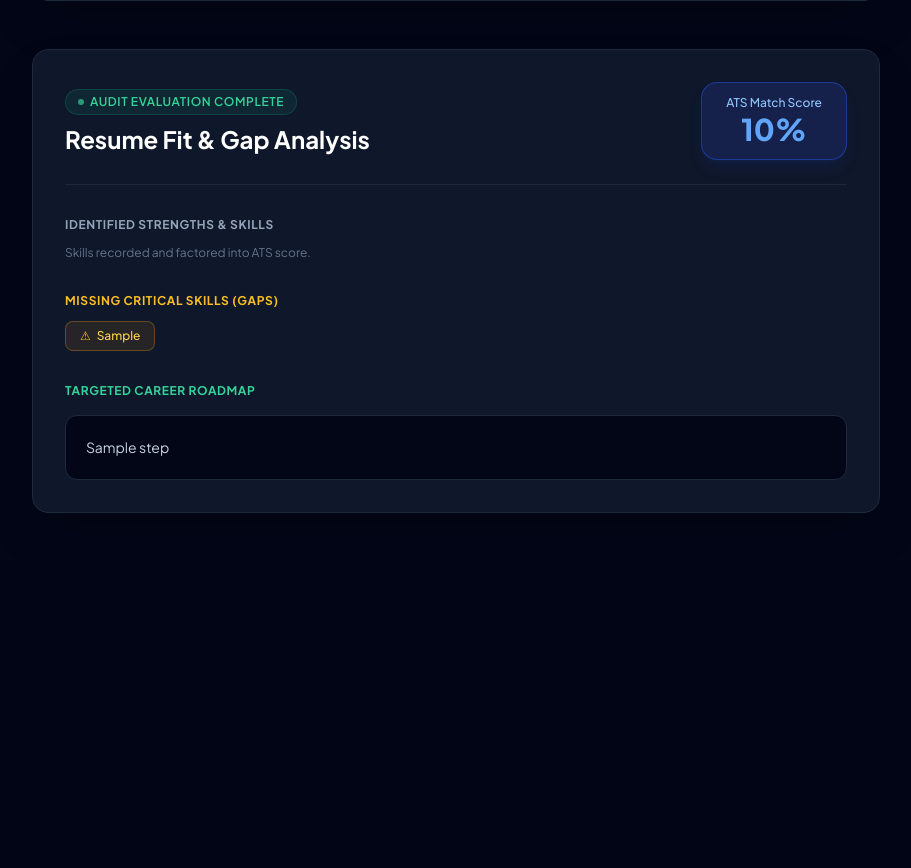
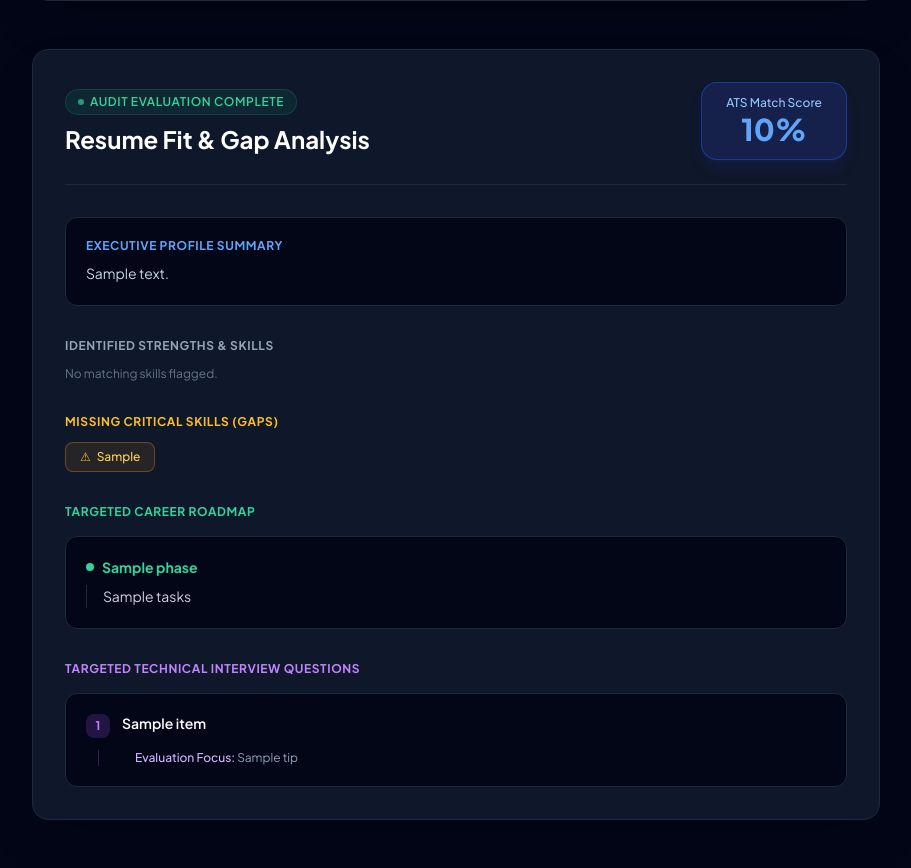
Before and after one commit to DevSatyam7/Ai-Resume-Analyzer, a Flask app: template templates/dashboard.html in a window 1280 px wide. Shown: the part 689-1557 px from the top of the page, without its empty margins (184-1095 px from the left). Before the commit the page ends 1202 px from the top, so only its background shows below. Run offline with Flask 3, Linux system fonts and the light colour scheme; the template is opened without the code that fills it: most values are stand-ins (such as "Sample title", 1, 10 or a date in 2020); some libraries are stand-ins or nearby versions.

Commit message:
Update dashboard.html

```diff
--- a/templates/dashboard.html
+++ b/templates/dashboard.html
@@ -22,18 +22,13 @@
     <!-- Input Form -->
     <div class="bg-slate-900 border border-slate-800 rounded-2xl p-6 sm:p-10 shadow-2xl mb-12">
         <form method="POST" enctype="multipart/form-data" class="space-y-6">
-
-            <!-- Target Career Role -->
             <div>
-                <label class="block text-sm font-semibold text-slate-200 mb-2">
-                    Target Career Role
-                </label>
+                <label class="block text-sm font-semibold text-slate-200 mb-2">Target Career Role</label>
                 <input type="text" name="role" required
                     placeholder="e.g. Backend Developer, Civil Site Engineer, Data Analyst"
                     class="w-full bg-slate-950 border border-slate-800 rounded-xl px-4 py-3 text-white placeholder-slate-500 text-sm focus:outline-none focus:border-blue-500 focus:ring-1 focus:ring-blue-500 transition">
             </div>
 
-            <!-- Resume Text -->
             <div>
                 <label class="block text-sm font-semibold text-slate-200 mb-2">
                     Resume Text <span class="text-xs text-slate-400 font-normal">(Optional if uploading file)</span>
@@ -43,13 +38,11 @@
                     class="w-full bg-slate-950 border border-slate-800 rounded-xl p-4 text-white placeholder-slate-500 text-sm focus:outline-none focus:border-blue-500 focus:ring-1 focus:ring-blue-500 transition"></textarea>
             </div>
 
-            <!-- File Upload & Action Button -->
             <div class="flex flex-col sm:flex-row items-center justify-between gap-4 pt-4 border-t border-slate-800">
                 <div class="w-full sm:w-auto">
                     <input type="file" name="file" accept=".pdf,.docx,.txt"
                         class="text-xs text-slate-400 file:mr-4 file:py-2.5 file:px-4 file:rounded-xl file:border-0 file:text-xs file:font-semibold file:bg-slate-800 file:text-blue-400 hover:file:bg-slate-700 cursor-pointer">
                 </div>
-
                 <button type="submit"
                     class="w-full sm:w-auto bg-blue-600 hover:bg-blue-500 text-white font-semibold px-8 py-3 rounded-xl shadow-lg shadow-blue-600/30 transition">
                     Run Analysis
@@ -58,7 +51,7 @@
         </form>
     </div>
 
-    <!-- Analysis Output Section -->
+    <!-- Complete Analysis Output -->
     {% if result and not result.error %}
     <div class="bg-slate-900 border border-slate-800 rounded-2xl p-6 sm:p-8 shadow-2xl space-y-8">
 
@@ -79,12 +72,18 @@
             {% endif %}
         </div>
 
-        <!-- 1. Identified Skills Found -->
-        {% set skills_list = result.skills or result.skills_found or result.matched_skills or result.present_skills or result.current_skills or result.identified_skills or result.strengths or result.extracted_skills %}
+        <!-- 1. Profile Summary / Executive Assessment -->
+        {% if result.profile_summary %}
+        <div class="bg-slate-950 border border-slate-800 rounded-xl p-5">
+            <h3 class="text-xs font-bold uppercase tracking-wider text-blue-400 mb-2">Executive Profile Summary</h3>
+            <p class="text-slate-300 text-sm leading-relaxed">{{ result.profile_summary }}</p>
+        </div>
+        {% endif %}
+
+        <!-- 2. Identified Strengths & Skills -->
+        {% set skills_list = result.matched_skills or result.skills %}
         <div>
-            <h3 class="text-xs font-bold uppercase tracking-wider text-slate-400 mb-3 flex items-center gap-2">
-                <span>Identified Strengths & Skills</span>
-            </h3>
+            <h3 class="text-xs font-bold uppercase tracking-wider text-slate-400 mb-3">Identified Strengths & Skills</h3>
             <div class="flex flex-wrap gap-2">
                 {% if skills_list and skills_list is iterable and skills_list is not string %}
                     {% for skill in skills_list %}
@@ -92,35 +91,20 @@
                             <span class="text-blue-400">✓</span> {{ skill }}
                         </span>
                     {% endfor %}
-                {% elif skills_list and skills_list is string %}
-                    {% for skill in skills_list.split(',') %}
-                        <span class="inline-flex items-center gap-1.5 bg-blue-500/10 border border-blue-500/30 text-blue-300 text-xs font-medium px-3.5 py-1.5 rounded-lg">
-                            <span class="text-blue-400">✓</span> {{ skill.strip() }}
-                        </span>
-                    {% endfor %}
                 {% else %}
-                    <span class="text-slate-500 text-xs">Skills recorded and factored into ATS score.</span>
+                    <span class="text-slate-500 text-xs">No matching skills flagged.</span>
                 {% endif %}
             </div>
         </div>
 
-        <!-- 2. Missing Skills (Gaps) -->
-        {% set missing_list = result.missing_skills or result.skill_gaps or result.gaps %}
+        <!-- 3. Missing Critical Skills (Gaps) -->
         <div>
-            <h3 class="text-xs font-bold uppercase tracking-wider text-amber-400 mb-3 flex items-center gap-2">
-                <span>Missing Critical Skills (Gaps)</span>
-            </h3>
+            <h3 class="text-xs font-bold uppercase tracking-wider text-amber-400 mb-3">Missing Critical Skills (Gaps)</h3>
             <div class="flex flex-wrap gap-2">
-                {% if missing_list and missing_list is iterable and missing_list is not string %}
-                    {% for m_skill in missing_list %}
+                {% if result.missing_skills and result.missing_skills is iterable and result.missing_skills is not string %}
+                    {% for m_skill in result.missing_skills %}
                         <span class="inline-flex items-center gap-1.5 bg-amber-500/10 border border-amber-500/30 text-amber-300 text-xs font-medium px-3.5 py-1.5 rounded-lg">
                             <span class="text-amber-400">⚠</span> {{ m_skill }}
-                        </span>
-                    {% endfor %}
-                {% elif missing_list and missing_list is string %}
-                    {% for m_skill in missing_list.split(',') %}
-                        <span class="inline-flex items-center gap-1.5 bg-amber-500/10 border border-amber-500/30 text-amber-300 text-xs font-medium px-3.5 py-1.5 rounded-lg">
-                            <span class="text-amber-400">⚠</span> {{ m_skill.strip() }}
                         </span>
                     {% endfor %}
                 {% else %}
@@ -129,38 +113,45 @@
             </div>
         </div>
 
-        <!-- 3. Targeted Career Roadmap Cards -->
+        <!-- 4. Targeted Career Roadmap -->
         {% if result.roadmap %}
         <div>
-            <h3 class="text-xs font-bold uppercase tracking-wider text-emerald-400 mb-4 flex items-center gap-2">
-                <span>Targeted Career Roadmap</span>
-            </h3>
-
-            {% if result.roadmap is iterable and result.roadmap is not string %}
-                <div class="space-y-4">
+            <h3 class="text-xs font-bold uppercase tracking-wider text-emerald-400 mb-4">Targeted Career Roadmap</h3>
+            <div class="space-y-3">
                 {% for step in result.roadmap %}
                 <div class="bg-slate-950 border border-slate-800 rounded-xl p-5 hover:border-slate-700 transition">
-                            {% if step is mapping %}
                     <div class="flex items-center gap-2 mb-2">
                         <span class="w-2 h-2 rounded-full bg-emerald-400"></span>
-                                    <h4 class="text-sm font-bold text-emerald-400">
-                                        {{ step.phase or step.week or step.title or "Milestone Phase" }}
-                                    </h4>
+                        <h4 class="text-sm font-bold text-emerald-400">{{ step.phase or "Milestone Phase" }}</h4>
                     </div>
-                                <p class="text-sm text-slate-300 leading-relaxed pl-4 border-l border-slate-800">
-                                    {{ step.tasks or step.description or step }}
-                                </p>
-                            {% else %}
-                                <p class="text-sm text-slate-300 leading-relaxed">{{ step }}</p>
+                    <p class="text-sm text-slate-300 leading-relaxed pl-4 border-l border-slate-800">{{ step.tasks }}</p>
+                </div>
+                {% endfor %}
+            </div>
+        </div>
+        {% endif %}
+
+        <!-- 5. Tailored Interview Questions -->
+        {% if result.interview_questions %}
+        <div>
+            <h3 class="text-xs font-bold uppercase tracking-wider text-purple-400 mb-4">Targeted Technical Interview Questions</h3>
+            <div class="space-y-4">
+                {% for item in result.interview_questions %}
+                <div class="bg-slate-950 border border-slate-800 rounded-xl p-5 space-y-3">
+                    <div class="flex items-start gap-3">
+                        <span class="inline-flex items-center justify-center w-6 h-6 rounded-lg bg-purple-500/20 text-purple-400 text-xs font-bold flex-shrink-0">
+                            {{ loop.index }}
+                        </span>
+                        <h4 class="text-sm font-semibold text-white leading-snug">{{ item.question }}</h4>
+                    </div>
+                    {% if item.tip %}
+                    <div class="pl-9 text-xs text-slate-400 border-l border-purple-500/30 ml-3">
+                        <span class="text-purple-300 font-medium">Evaluation Focus:</span> {{ item.tip }}
+                    </div>
                     {% endif %}
                 </div>
                 {% endfor %}
             </div>
-            {% else %}
-                <div class="bg-slate-950 border border-slate-800 rounded-xl p-5 text-sm text-slate-300 whitespace-pre-line leading-relaxed">
-                    {{ result.roadmap }}
-                </div>
-            {% endif %}
         </div>
         {% endif %}
 
```
Lines whose indentation alone changed are shown as unchanged.
